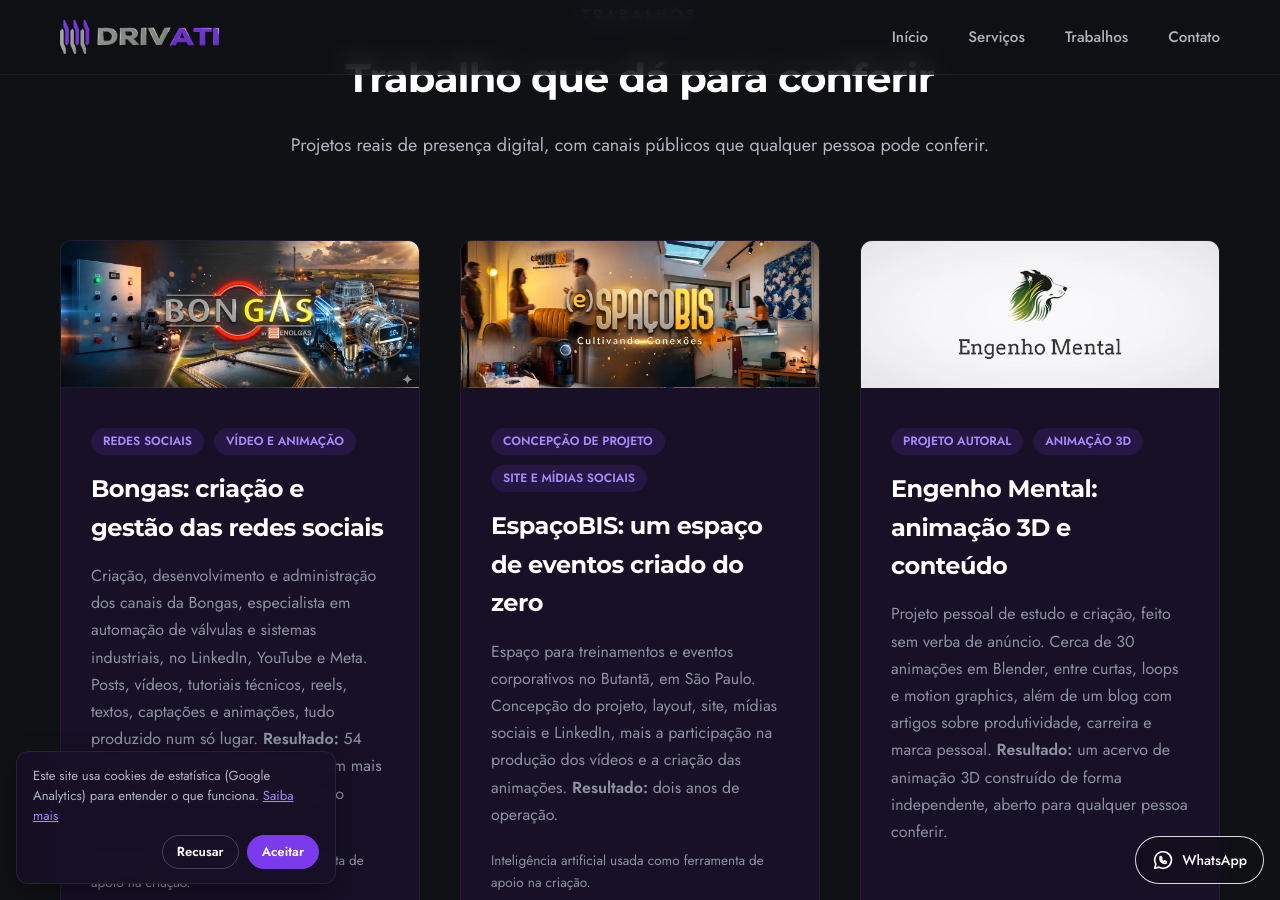
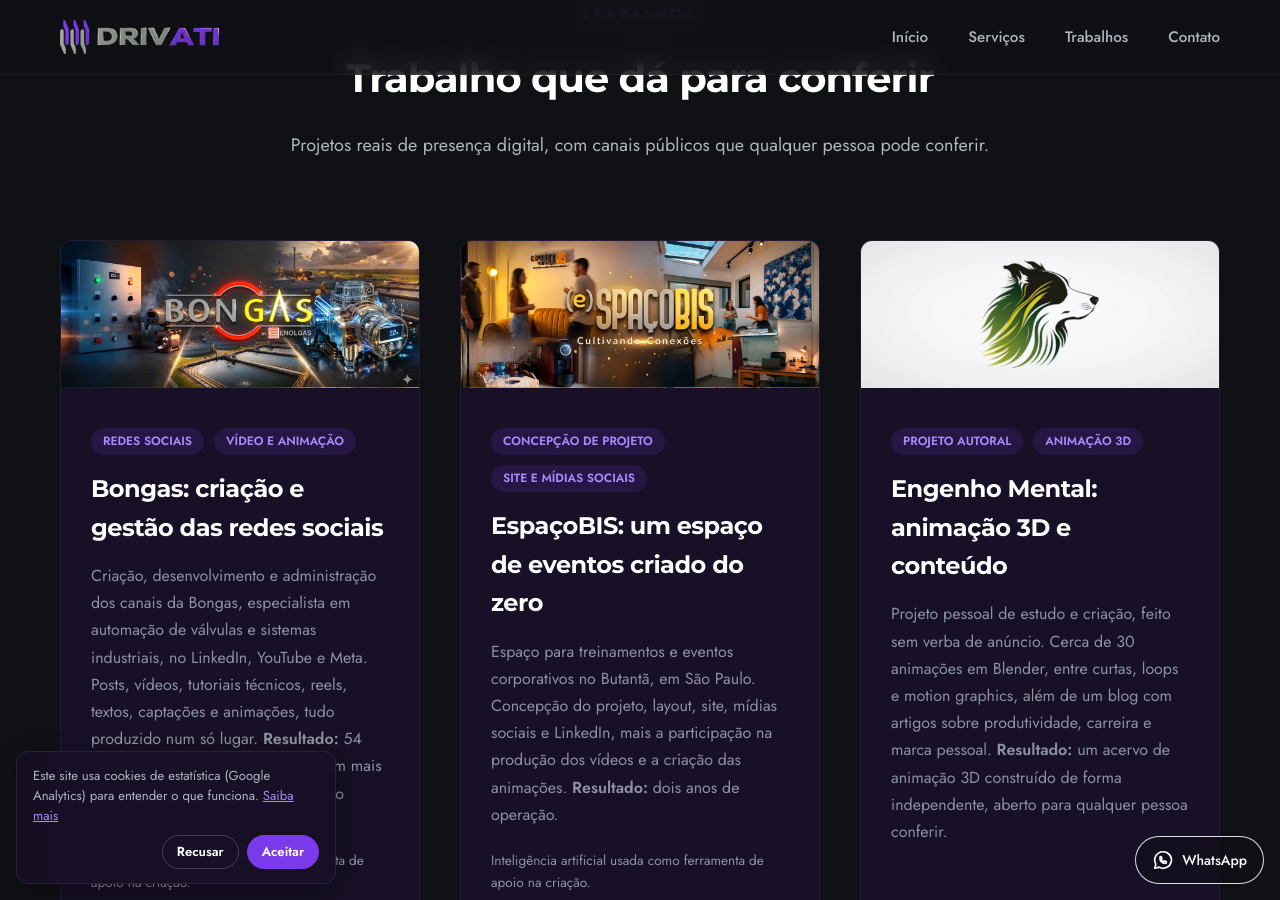
Before and after one commit to pedrosajrdigital/Drivati, a Jekyll site: the page built from index.html, in a window 1280 px wide and 900 px high, scrolled down 3544 px. Built offline with Jekyll 4.4.1, drawn with Linux system fonts in a browser that asks for light colours.

Commit message:
Capa do Engenho Mental somente com o símbolo
Co-Authored-By: Claude Sonnet 5.5 <noreply@anthropic.com>
Claude-Session: https://claude.ai/code/session_01RjAyFE22sfAnTy89Y7pjqg

```diff
--- a/cases.html
+++ b/cases.html
@@ -48,7 +48,7 @@ css: cases
 
                 <!-- Case: Engenho Mental (projeto autoral) -->
                 <div class="project-card">
-                    <div class="project-image project-image--photo" role="img" aria-label="Logotipo do Engenho Mental" style="background-image: url('{{ '/assets/img/cases/engenho-mental.webp' | relative_url }}');"></div>
+                    <div class="project-image project-image--photo" role="img" aria-label="Símbolo do Engenho Mental, um cão de pelagem verde" style="background-image: url('{{ '/assets/img/cases/engenho-mental.webp' | relative_url }}');"></div>
                     <div class="project-info">
                         <div class="tag-group">
                             <span class="tag">Projeto autoral</span>
--- a/index.html
+++ b/index.html
@@ -151,7 +151,7 @@ standalone: true
 
                 <!-- Case: Engenho Mental (projeto autoral) -->
                 <div class="project-card">
-                    <div class="project-image project-image--photo" role="img" aria-label="Logotipo do Engenho Mental" style="background-image: url('{{ '/assets/img/cases/engenho-mental.webp' | relative_url }}');"></div>
+                    <div class="project-image project-image--photo" role="img" aria-label="Símbolo do Engenho Mental, um cão de pelagem verde" style="background-image: url('{{ '/assets/img/cases/engenho-mental.webp' | relative_url }}');"></div>
                     <div class="project-info">
                         <div class="tag-group">
                             <span class="tag">Projeto autoral</span>
```
Also changed, not shown: assets/img/cases/engenho-mental.webp.
